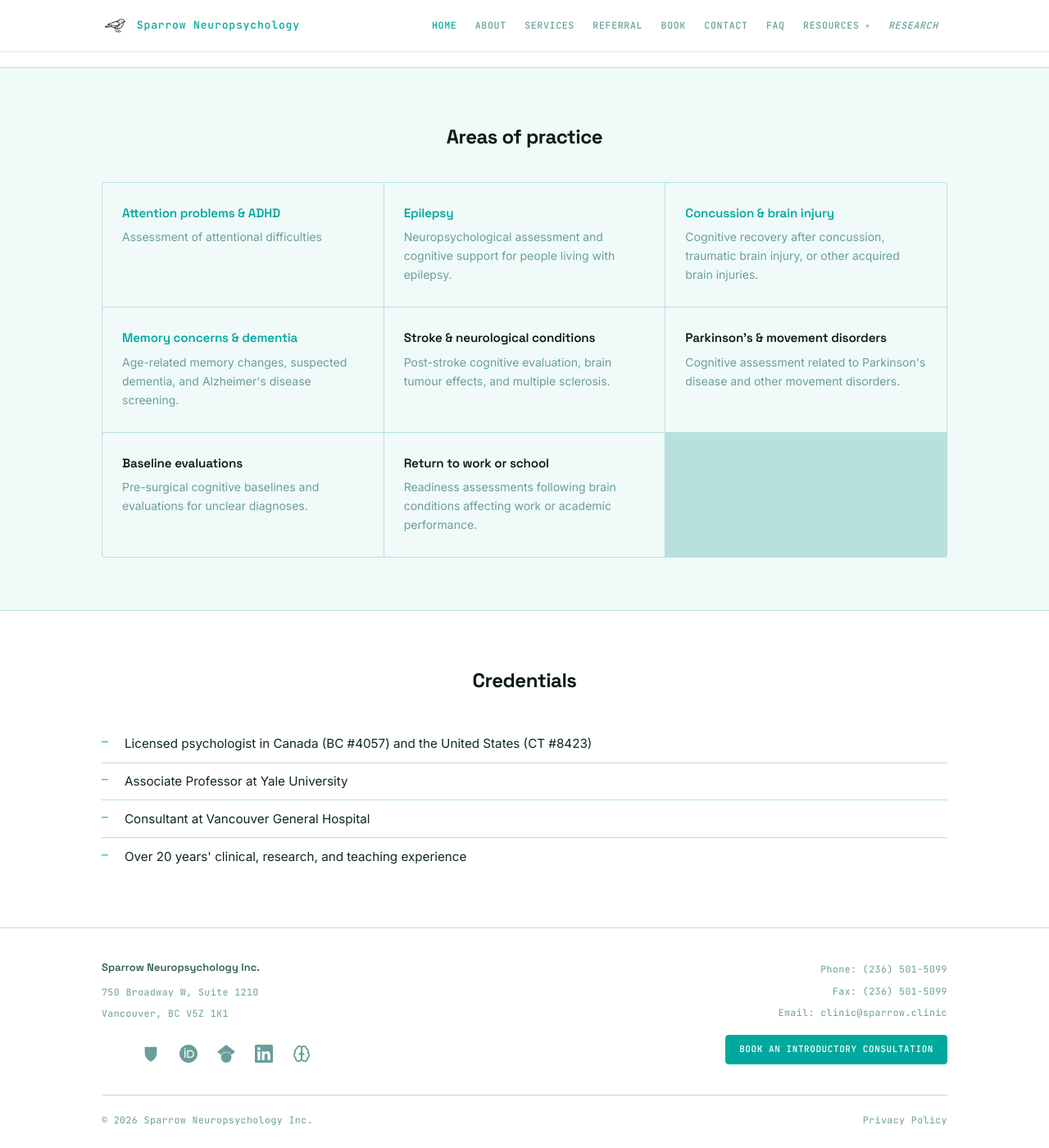
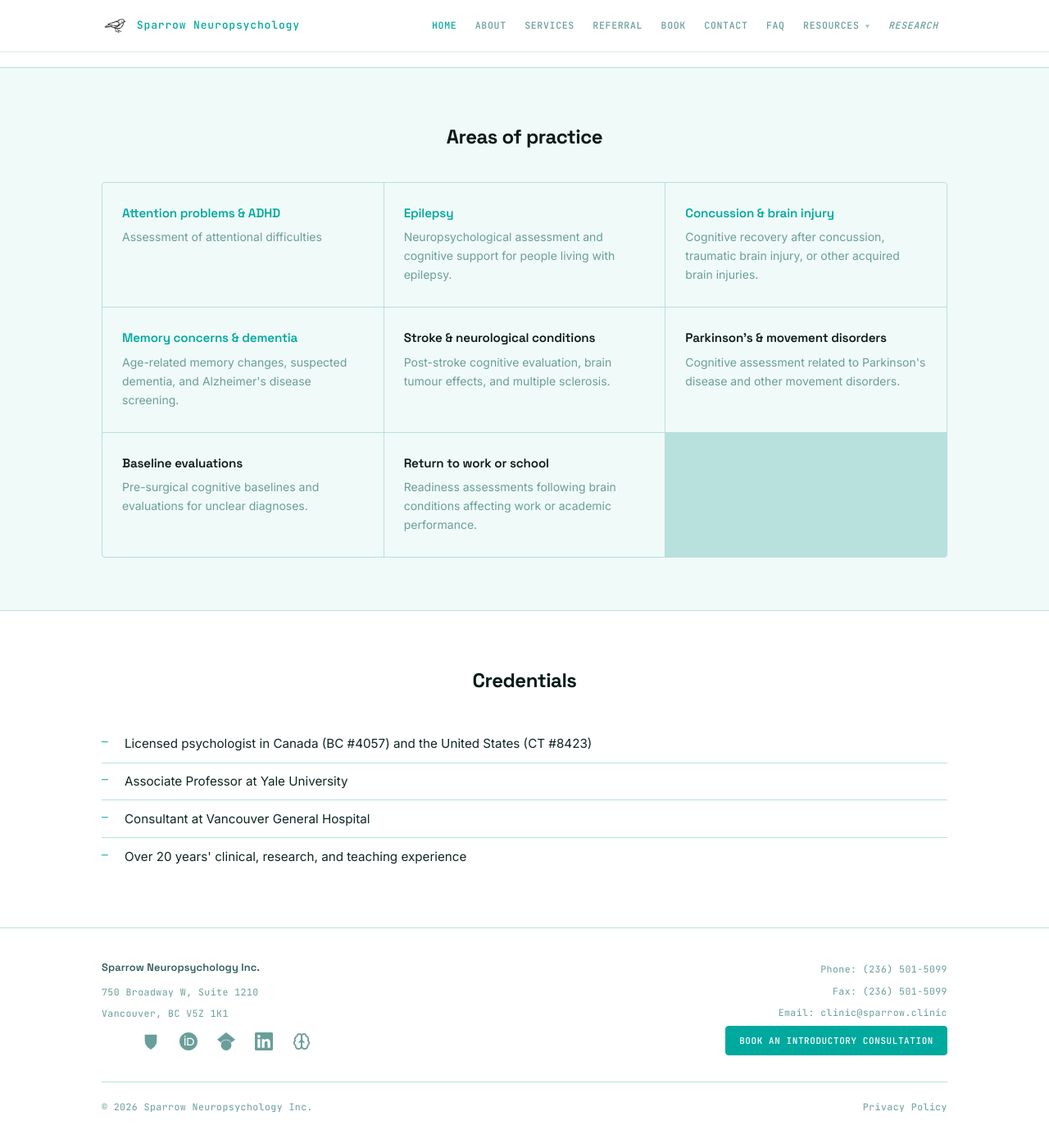
Before and after one commit to cfxb/sparrow-clinic, a Jekyll site: the page built from index.md, in a window 1280 px wide and 1400 px high, scrolled down 721 px. Shown: the whole window at 82% size. Built offline with Jekyll 4.4.1, drawn with Linux system fonts in a browser that asks for light colours.

Commit message:
footer: align icon row with CTA button vertically (md+)
Both footer columns are now flex columns at md+; the profile icons
list (left) and the CTA wrapper (right) each get margin-top: auto,
which pushes them to the bottom of the stretched grid row.

Net effect: on desktop, the icon row sits on exactly the same line
as the 'Book an introductory consultation' button. Mobile (single-
column stack) is unaffected; the 1.5rem fixed top margin on the
icons is preserved there.

Edge case (acknowledged, not fixed here): on /book/ the CTA is
conditionally omitted; the icons still push to the bottom of the
column but have no button to align with. Acceptable since /book/
is a single page and the visual is not broken — icons just sit a
little low.

Co-Authored-By: Claude Opus 4.7 (1M context) <noreply@anthropic.com>

```diff
--- a/_sass/_footer.scss
+++ b/_sass/_footer.scss
@@ -21,6 +21,10 @@
 
   @media (min-width: $bp-md) {
     grid-template-columns: 1fr 1fr;
+
+    // Make each column a flex column so margin-top: auto on a child
+    // can push the icons / CTA to the bottom of the (stretched) row.
+    > div { display: flex; flex-direction: column; }
   }
 }
 
@@ -43,6 +47,10 @@
   @media (min-width: $bp-md) {
     text-align: right;
     justify-self: end;
+
+    // Push the CTA wrapper to the bottom of the column so it lines
+    // up vertically with the profile-icons row on the left.
+    > .mt-2 { margin-top: auto; }
   }
 }
 
@@ -61,6 +69,12 @@
     transition: color 0.15s;
 
     &:hover { color: $warm; }
+  }
+
+  // On md+, push to the bottom of the left column so the icon row
+  // sits on the same line as the CTA button on the right.
+  @media (min-width: $bp-md) {
+    margin-top: auto;
   }
 }
 
```
